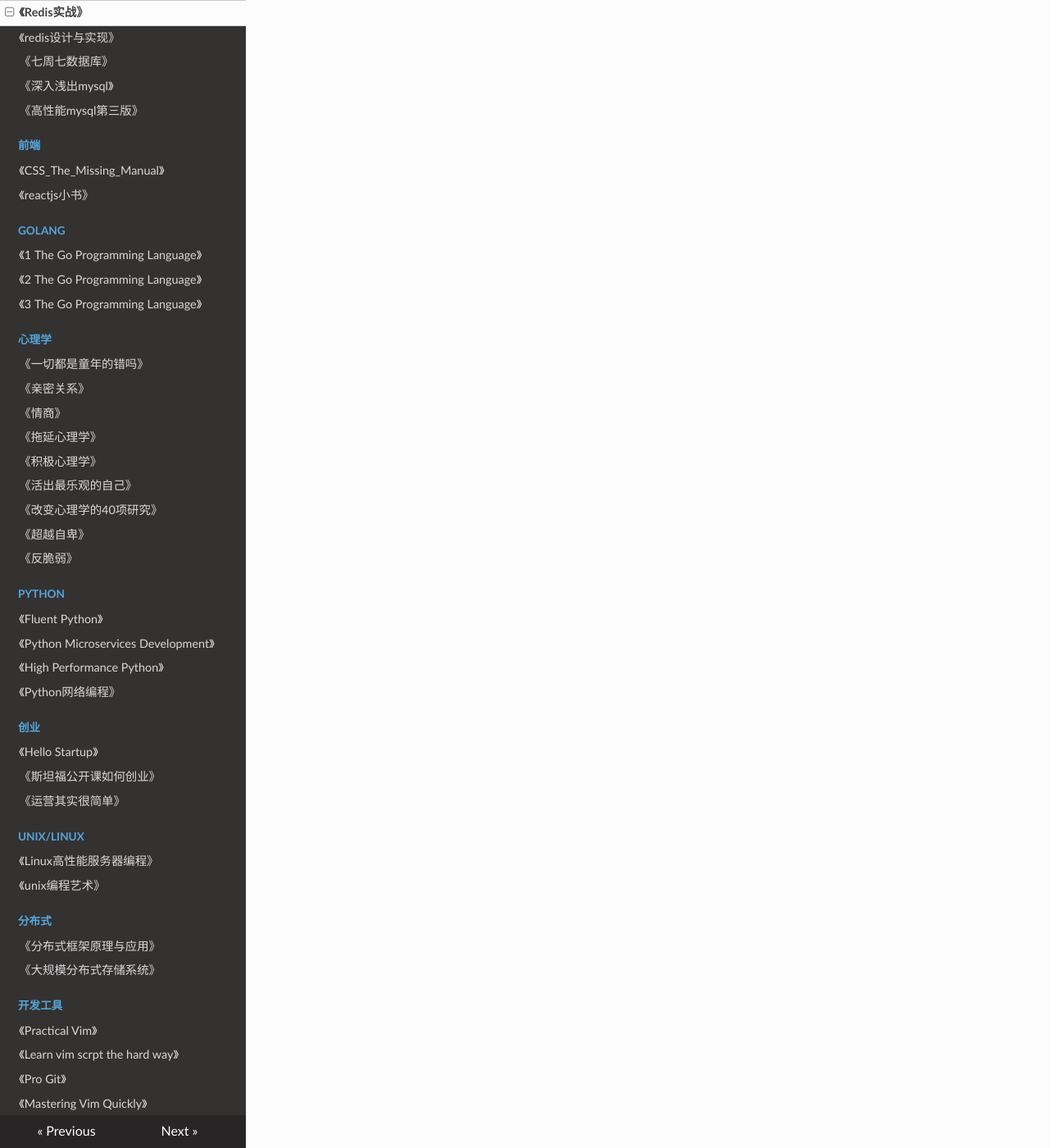
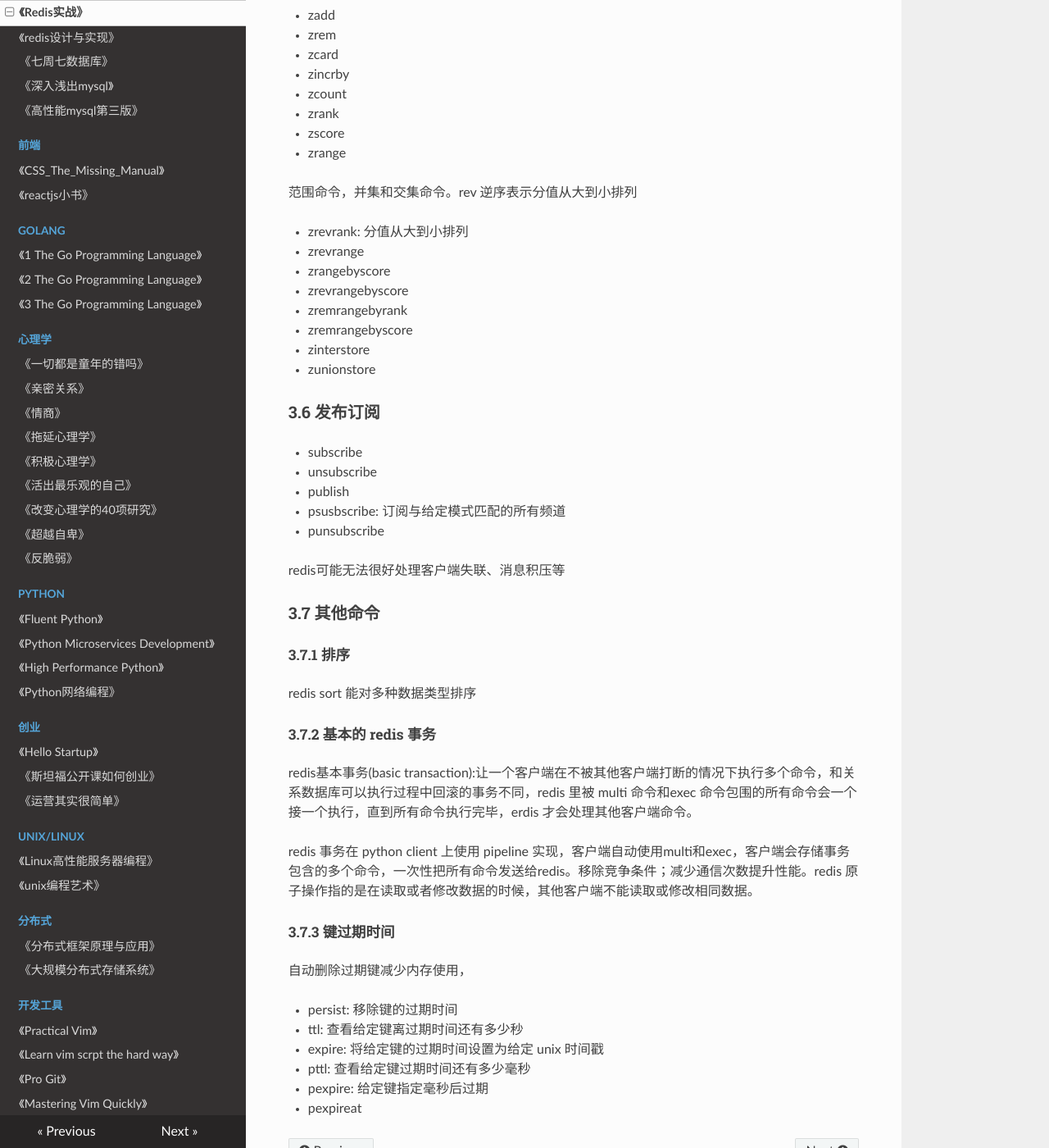
Before and after one commit to PegasusWang/booknotes, an MkDocs documentation site: the page built from docs/database/redis实战.md, in a window 1280 px wide and 1400 px high, scrolled down 2490 px. Shown: the whole window at 82% size. Built offline with MkDocs 1.6.1, drawn with Linux system fonts in a browser that asks for light colours; nearby versions of some CDN libraries; old or Windows-style settings are respelled for this version of MkDocs; some of the changed text lies outside the part shown.

Commit message:
redis 命令

```diff
--- a/docs/database/redis实战.md
+++ b/docs/database/redis实战.md
@@ -37,3 +37,112 @@
 ### 3.2 列表
 
 允许从两端推入或者弹出元素
+
+- rpush
+- lpush
+- rpop
+- lpop
+- lindex
+- lrange
+- ltrim
+
+阻塞式的列表弹出命令以及在列表之间移动元素的命令。常用在消息传递(messaging)和任务队列(task queue)
+
+- blpop
+- brpop
+- rpoplpush
+- brpoplpush
+
+### 3.3 集合
+
+无序存储多个不同的元素
+
+- sadd
+- srem
+- sismember
+- scard
+- smembers
+- srandmember
+- spop
+- smove
+
+组合和关联多个集合
+
+- sdiff
+- sdiffstore: 差集
+- sinter
+- sinterstore
+- sunion
+- sunionstore
+
+### 3.4 散列
+
+多个键值对存储到一个 redis 键里
+
+- hmget
+- hmset
+- hdel
+- hlen
+- hexists
+- hkeys
+- hvals
+- hgetall
+- hincrby
+- hincrybyfloat
+
+### 3.5 有序集合
+
+根据分值大小有序获取(fetch)或扫描(scan)成员和分值
+
+- zadd
+- zrem
+- zcard
+- zincrby
+- zcount
+- zrank
+- zscore
+- zrange
+
+范围命令，并集和交集命令。rev 逆序表示分值从大到小排列
+
+- zrevrank: 分值从大到小排列
+- zrevrange
+- zrangebyscore
+- zrevrangebyscore
+- zremrangebyrank
+- zremrangebyscore
+- zinterstore
+- zunionstore
+
+### 3.6 发布订阅
+
+- subscribe
+- unsubscribe
+- publish
+- psusbscribe: 订阅与给定模式匹配的所有频道
+- punsubscribe
+
+redis可能无法很好处理客户端失联、消息积压等
+
+### 3.7 其他命令
+
+##### 3.7.1 排序
+
+redis sort 能对多种数据类型排序
+
+##### 3.7.2 基本的 redis 事务
+
+redis基本事务(basic transaction):让一个客户端在不被其他客户端打断的情况下执行多个命令，和关系数据库可以执行过程中回滚的事务不同，redis 里被 multi 命令和exec 命令包围的所有命令会一个接一个执行，直到所有命令执行完毕，erdis 才会处理其他客户端命令。
+
+redis 事务在 python client 上使用 pipeline 实现，客户端自动使用multi和exec，客户端会存储事务包含的多个命令，一次性把所有命令发送给redis。移除竞争条件；减少通信次数提升性能。redis 原子操作指的是在读取或者修改数据的时候，其他客户端不能读取或修改相同数据。
+
+##### 3.7.3 键过期时间
+
+自动删除过期键减少内存使用，
+
+- persist: 移除键的过期时间
+- ttl: 查看给定键离过期时间还有多少秒
+- expire: 将给定键的过期时间设置为给定 unix 时间戳
+- pttl: 查看给定键过期时间还有多少毫秒
+- pexpire: 给定键指定毫秒后过期
+- pexpireat
```
Also changed, not shown: other parts of docs/database/redis实战.md (+1 -1 lines).
